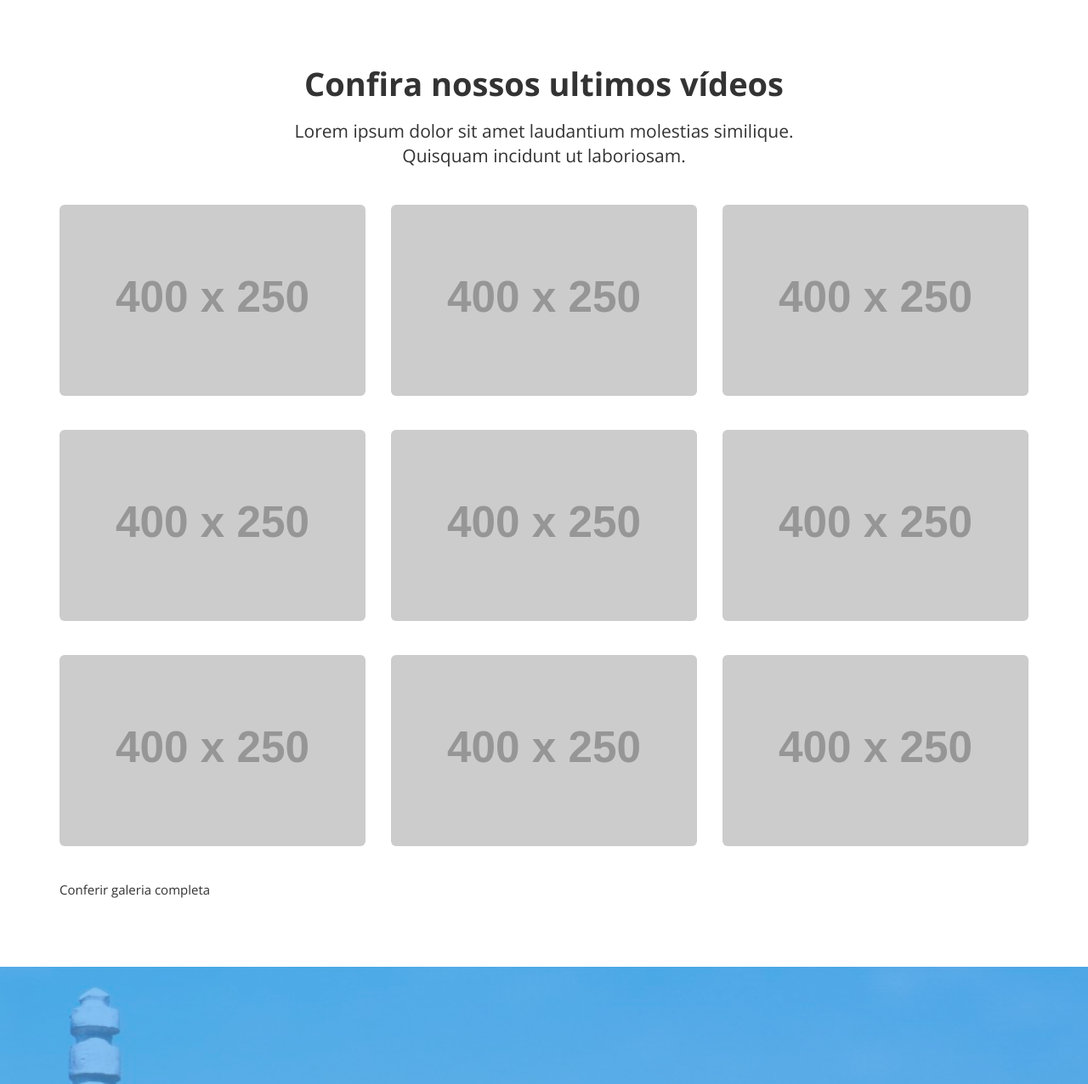
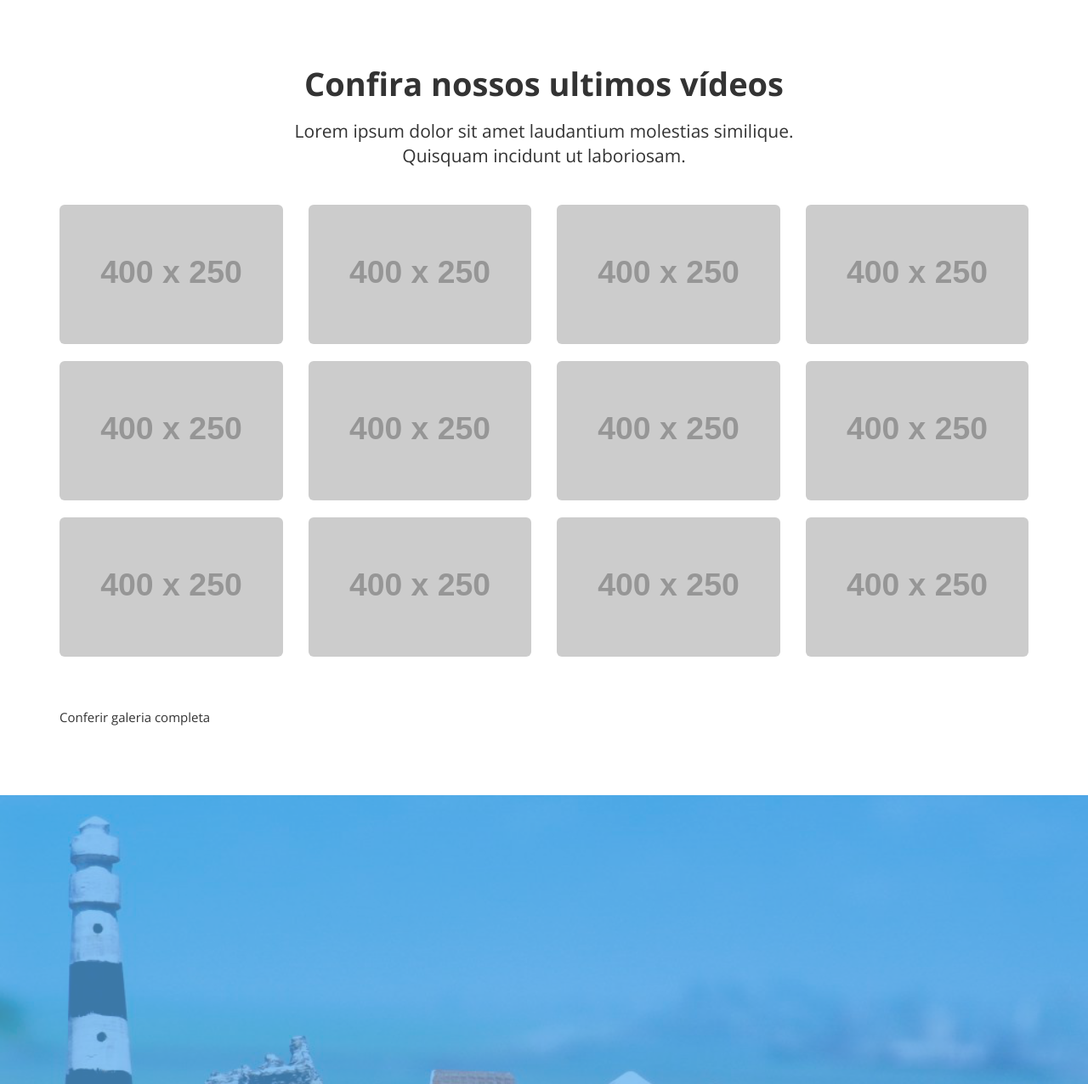
Before and after one commit to Paulo-Sergio/bailando-nas-ladeiras, a PHP site: page /dancando-nas-ladeiras/ in a window 1280 px wide. Shown: the part 2682-3958 px from the top of the page at 85% size. Run offline with PHP 8.4, Linux system fonts and the light colour scheme; grey boxes labelled with a size stand in for pictures from a placeholder-image service; some libraries are stand-ins or nearby versions.

Commit message:
projeto dancando nas ladeiras, melhorando distribuição das colunas MD e SM

```diff
--- a/views/template.php
+++ b/views/template.php
@@ -297,42 +297,41 @@
                 <div class="separator"></div>
                 <p class="lead text-center">Lorem ipsum dolor sit amet laudantium molestias similique.<br> Quisquam incidunt ut laboriosam.</p>
                 <br>
-                <div class="row">
-                    <div class="col-md-4 col-sm-4 col-xs-4">
+                <div class="row isotope-container">
+                    <div class="col-sm-6 col-md-3 isotope-item">
                         <a class="youtube" href="https://www.youtube.com/watch?v=9vMh9f41pqE&list=RDQMB-XDWzkbE10"><img class="img-rounded img-responsive" src="http://placehold.it/400x250"/></a>
                     </div>
-                    <div class="col-md-4 col-sm-4 col-xs-4">
+                    <div class="col-sm-6 col-md-3 isotope-item">
                         <a class="youtube" href="https://www.youtube.com/watch?v=Bznxx12Ptl0&index=3&list=RDQMB-XDWzkbE10"><img class="img-rounded img-responsive" src="http://placehold.it/400x250"/></a>
                     </div>
-                    <div class="col-md-4 col-sm-4 col-xs-4">
+                    <div class="col-sm-6 col-md-3 isotope-item">
                         <a class="youtube" href="https://www.youtube.com/watch?v=JVpTp8IHdEg&list=RDQMB-XDWzkbE10&index=8"><img class="img-rounded img-responsive" src="http://placehold.it/400x250"/></a>
                     </div>
-                </div>
-
-                <div class="space"></div>
-
-                <div class="row">
-                    <div class="col-md-4 col-sm-4 col-xs-4">
+                    <div class="col-sm-6 col-md-3 isotope-item">
                         <a class="youtube" href="https://www.youtube.com/watch?v=9vMh9f41pqE&list=RDQMB-XDWzkbE10"><img class="img-rounded img-responsive" src="http://placehold.it/400x250"/></a>
                     </div>
-                    <div class="col-md-4 col-sm-4 col-xs-4">
+                    <div class="col-sm-6 col-md-3 isotope-item">
                         <a class="youtube" href="https://www.youtube.com/watch?v=Bznxx12Ptl0&index=3&list=RDQMB-XDWzkbE10"><img class="img-rounded img-responsive" src="http://placehold.it/400x250"/></a>
                     </div>
-                    <div class="col-md-4 col-sm-4 col-xs-4">
+                    <div class="col-sm-6 col-md-3 isotope-item">
                         <a class="youtube" href="https://www.youtube.com/watch?v=JVpTp8IHdEg&list=RDQMB-XDWzkbE10&index=8"><img class="img-rounded img-responsive" src="http://placehold.it/400x250"/></a>
                     </div>
-                </div>
-
-                <div class="space"></div>
-
-                <div class="row">
-                    <div class="col-md-4 col-sm-4 col-xs-4">
+                    <div class="col-sm-6 col-md-3 isotope-item">
                         <a class="youtube" href="https://www.youtube.com/watch?v=9vMh9f41pqE&list=RDQMB-XDWzkbE10"><img class="img-rounded img-responsive" src="http://placehold.it/400x250"/></a>
                     </div>
-                    <div class="col-md-4 col-sm-4 col-xs-4">
+                    <div class="col-sm-6 col-md-3 isotope-item">
                         <a class="youtube" href="https://www.youtube.com/watch?v=Bznxx12Ptl0&index=3&list=RDQMB-XDWzkbE10"><img class="img-rounded img-responsive" src="http://placehold.it/400x250"/></a>
                     </div>
-                    <div class="col-md-4 col-sm-4 col-xs-4">
+                    <div class="col-sm-6 col-md-3 isotope-item">
+                        <a class="youtube" href="https://www.youtube.com/watch?v=JVpTp8IHdEg&list=RDQMB-XDWzkbE10&index=8"><img class="img-rounded img-responsive" src="http://placehold.it/400x250"/></a>
+                    </div>
+                    <div class="col-sm-6 col-md-3 isotope-item">
+                        <a class="youtube" href="https://www.youtube.com/watch?v=9vMh9f41pqE&list=RDQMB-XDWzkbE10"><img class="img-rounded img-responsive" src="http://placehold.it/400x250"/></a>
+                    </div>
+                    <div class="col-sm-6 col-md-3 isotope-item">
+                        <a class="youtube" href="https://www.youtube.com/watch?v=Bznxx12Ptl0&index=3&list=RDQMB-XDWzkbE10"><img class="img-rounded img-responsive" src="http://placehold.it/400x250"/></a>
+                    </div>
+                    <div class="col-sm-6 col-md-3 isotope-item">
                         <a class="youtube" href="https://www.youtube.com/watch?v=JVpTp8IHdEg&list=RDQMB-XDWzkbE10&index=8"><img class="img-rounded img-responsive" src="http://placehold.it/400x250"/></a>
                     </div>
                 </div>
@@ -357,43 +356,38 @@
                 <div class="separator"></div>
                 <p class="lead text-center">Lorem ipsum dolor sit amet laudantium molestias similique.<br> Quisquam incidunt ut laboriosam.</p>
                 <br>
-                <div class="row">
-                    <div class="col-md-4 col-sm-4 col-xs-4">
+                <div class="row isotope-container">
+                    <div class="col-md-3 col-sm-6 isotope-item">
                         <a href="<?= BASE_URL ?>assets/images/galeria_fotos/1_b.jpg" data-fancybox="images" data-width="2048" data-height="1365">
                             <img src="<?= BASE_URL ?>assets/images/galeria_fotos/1_s.jpg" width="400"/>
                         </a>
                     </div>
-                    <div class="col-md-4 col-sm-4 col-xs-4">
+                    <div class="col-md-3 col-sm-6 isotope-item">
                         <a href="<?= BASE_URL ?>assets/images/galeria_fotos/2_b.jpg" data-fancybox="images" data-width="2048" data-height="1365">
                             <img src="<?= BASE_URL ?>assets/images/galeria_fotos/2_s.jpg" width="400"/>
                         </a>
                     </div>
-                    <div class="col-md-4 col-sm-4 col-xs-4">
+                    <div class="col-md-3 col-sm-6 isotope-item">
                         <a href="<?= BASE_URL ?>assets/images/galeria_fotos/3_b.jpg" data-fancybox="images" data-width="2048" data-height="1365">
                             <img src="<?= BASE_URL ?>assets/images/galeria_fotos/3_s.jpg" width="400"/>
                         </a>
                     </div>
-                </div>
-
-                <div class="space"></div>
-
-                <div class="row">
-                    <div class="col-md-4 col-sm-4 col-xs-4">
+                    <div class="col-md-3 col-sm-6 isotope-item">
                         <a href="<?= BASE_URL ?>assets/images/galeria_fotos/1_b.jpg" data-fancybox="images" data-width="2048" data-height="1365">
                             <img src="<?= BASE_URL ?>assets/images/galeria_fotos/1_s.jpg" width="400"/>
                         </a>
                     </div>
-                    <div class="col-md-4 col-sm-4 col-xs-4">
+                    <div class="col-md-3 col-sm-6 isotope-item">
                         <a href="<?= BASE_URL ?>assets/images/galeria_fotos/2_b.jpg" data-fancybox="images" data-width="2048" data-height="1365">
                             <img src="<?= BASE_URL ?>assets/images/galeria_fotos/2_s.jpg" width="400"/>
                         </a>
                     </div>
-                    <div class="col-md-4 col-sm-4 col-xs-4">
+                    <div class="col-md-3 col-sm-6 isotope-item">
                         <a href="<?= BASE_URL ?>assets/images/galeria_fotos/3_b.jpg" data-fancybox="images" data-width="2048" data-height="1365">
                             <img src="<?= BASE_URL ?>assets/images/galeria_fotos/3_s.jpg" width="400"/>
                         </a>
                     </div>
-                </div>
+                </div><!-- row -->
             </div>
         </section>
 
```
